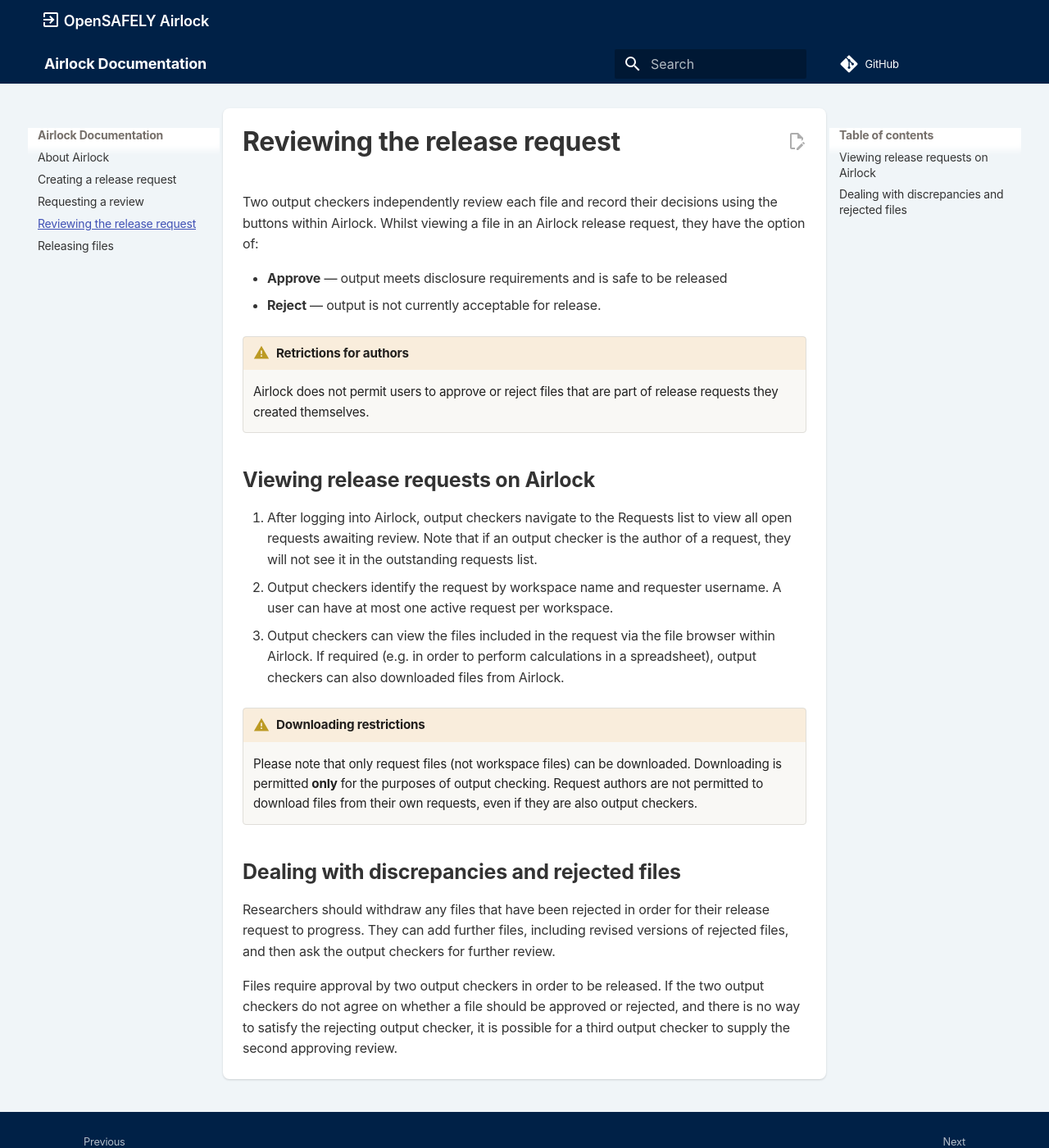
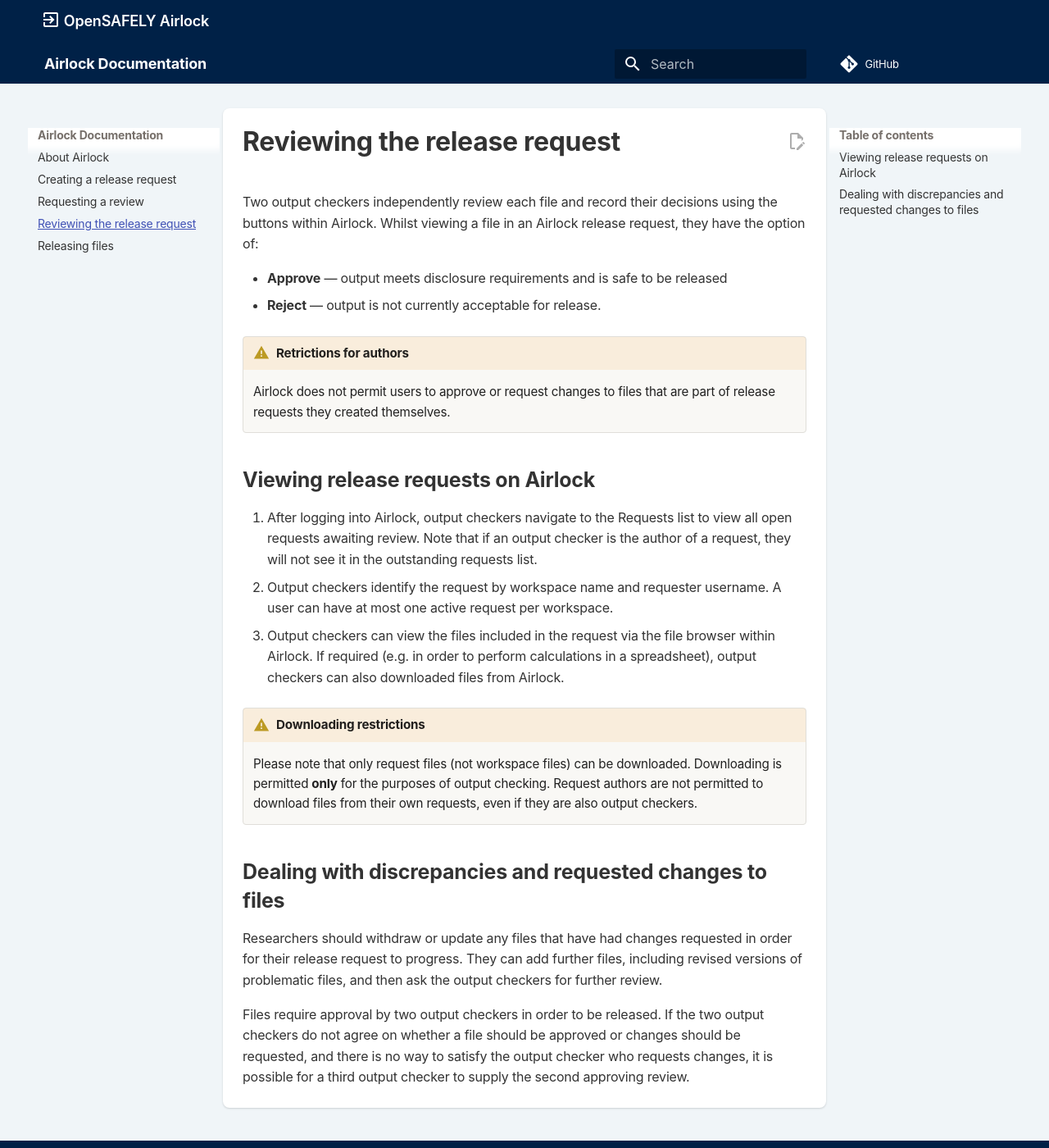
Before and after one commit to opensafely-core/airlock, an MkDocs documentation site: the page built from docs/reviewing.md, in a window 1280 px wide and 1400 px high. Shown: the whole window at 82% size. Built offline with MkDocs 1.6.1 and Material for MkDocs 9.7.7, drawn with Linux system fonts in a browser that asks for light colours; comment, search, counter and statistics services are not loaded.

Commit message:
Reword 'reject' to 'request changes' for files

```diff
--- a/docs/reviewing.md
+++ b/docs/reviewing.md
@@ -5,7 +5,7 @@
 * **Reject** — output is not currently acceptable for release.
 
 !!!warning "Retrictions for authors"
-    Airlock does not permit users to approve or reject files that are part of release requests they created themselves.
+    Airlock does not permit users to approve or request changes to files that are part of release requests they created themselves.
 
 
 ## Viewing release requests on Airlock
@@ -25,17 +25,18 @@
     Request authors are not permitted to download files from their own requests,
     even if they are also output checkers.
 
-## Dealing with discrepancies and rejected files
+## Dealing with discrepancies and requested changes to files
 
 <!-- Output checkers and researchers can add comments on each file group to request
 information and discuss discrepancies. Comments are recorded and displayed on the
 file group with the user's username and a timestamp. -->
 
-Researchers should withdraw any files that have been rejected in order for their
-release request to progress. They can add further files, including revised versions
-of rejected files, and then ask the output checkers for further review.
+Researchers should withdraw or update any files that have had changes requested in
+order for their release request to progress. They can add further files, including
+revised versions of problematic files, and then ask the output checkers for further
+review.
 
 Files require approval by two output checkers in order to be released. If the two output checkers
-do not agree on whether a file should be approved or rejected,
-and there is no way to satisfy the rejecting output checker, it is possible for a
-third output checker to supply the second approving review.
+do not agree on whether a file should be approved or changes should be requested,
+and there is no way to satisfy the output checker who requests changes, it is possible
+for a third output checker to supply the second approving review.
```
Also changed, not shown: 3 other files.
